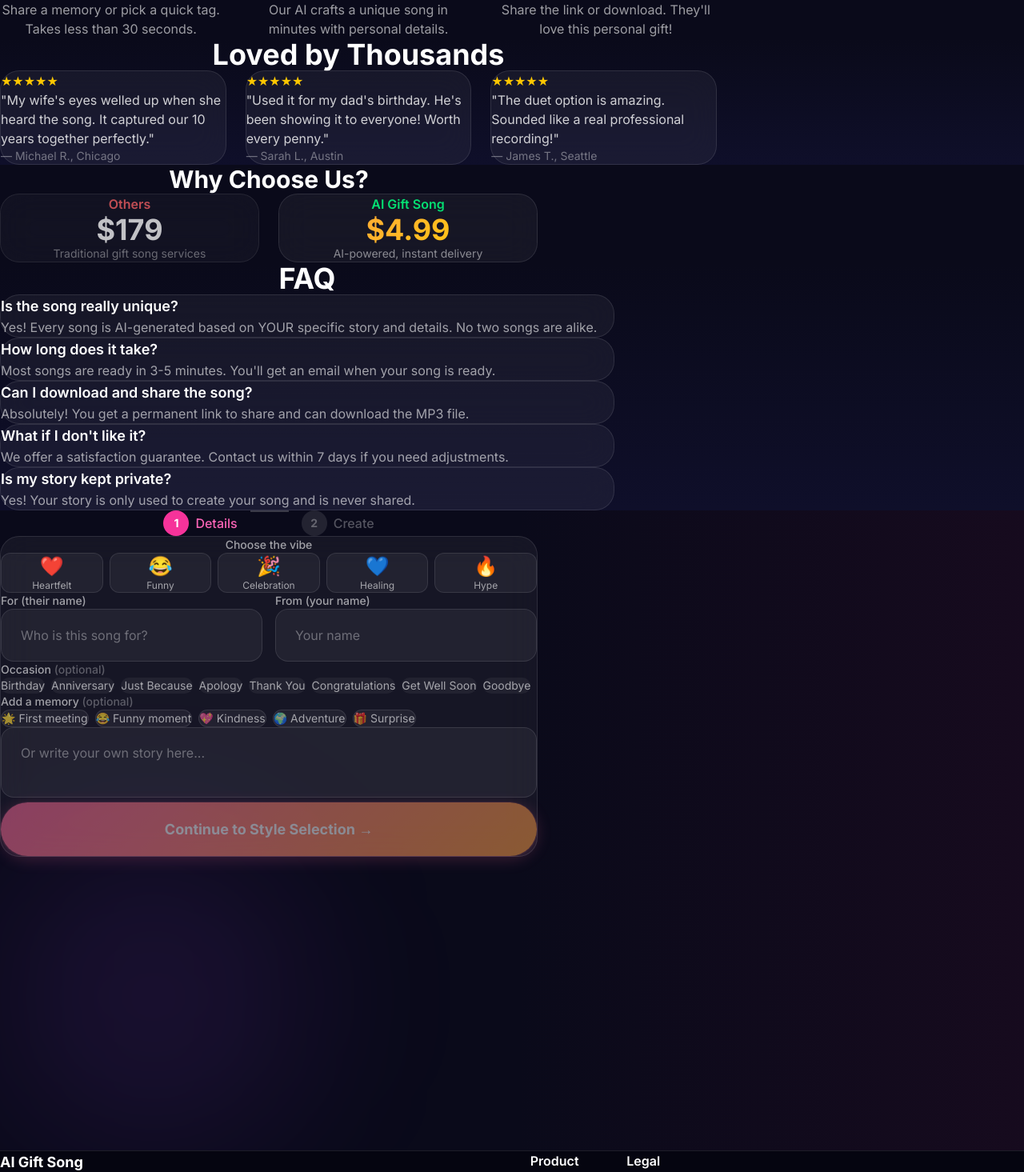
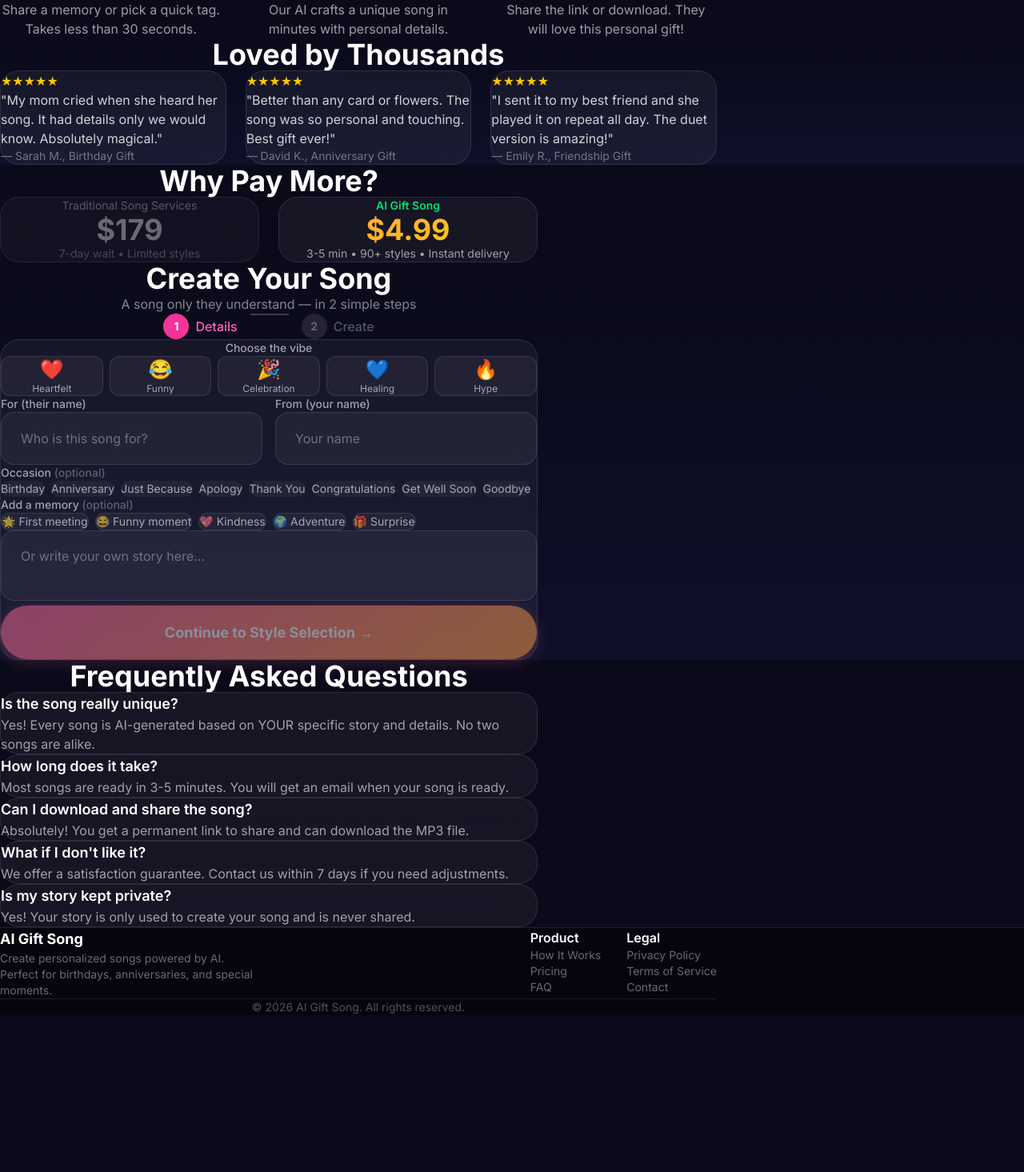
Before and after one commit to xiaohuzi-123/ai-gift-song, a React (Vite) app: page / in a window 1280 px wide. Shown: the part 932-2397 px from the top of the page at 80% size. After the commit the page ends 2201 px from the top, so only its background shows below. Built offline with nearby package versions, Linux system fonts and the light colour scheme.

Commit message:
fix: complete rewrite of Landing form - 2-step flow with proper navigation

```diff
--- a/src/pages/Landing.jsx
+++ b/src/pages/Landing.jsx
@@ -35,7 +35,7 @@ const quickStoryTags = [
 ];
 
 function Landing({ formData, onStartCreation, onEmotionSelect, onFormSubmit }) {
-  const [selectedEmotion, setSelectedEmotion] = useState(formData.emotion);
+  const selectedEmotion = formData.emotion || '';
   const activeHoliday = useMemo(() => getActiveHoliday(), []);
   const countdown = useMemo(() => getHolidayCountdown(activeHoliday), [activeHoliday]);
 
@@ -49,9 +49,8 @@ function Landing({ formData, onStartCreation, onEmotionSelect, onFormSubmit }) {
   });
   const [formStep, setFormStep] = useState(0);
 
-  const handleEmotionClick = (emotion) => {
-    setSelectedEmotion(emotion.id);
-    onEmotionSelect(emotion.id);
+  const handleEmotionClick = (emotionId) => {
+    onEmotionSelect(emotionId);
   };
 
   const handleFormChange = (field, value) => {
@@ -64,12 +63,19 @@ function Landing({ formData, onStartCreation, onEmotionSelect, onFormSubmit }) {
     handleFormChange('story', newText);
   };
 
+  const goToStep2 = () => {
+    setFormStep(1);
+  };
+
+  const goBackToStep1 = () => {
+    setFormStep(0);
+  };
+
   const handleSubmit = () => {
     onFormSubmit({ ...formValues, emotion: selectedEmotion });
   };
 
-  const isStep1Valid = () => selectedEmotion && formValues.recipientName.trim() && formValues.yourName.trim();
-  const isStep2Valid = () => formValues.voiceType && formValues.songStyle;
+  const isStep1Valid = selectedEmotion && formValues.recipientName.trim() && formValues.yourName.trim();
 
   return (
     <div className="relative">
@@ -93,6 +99,7 @@ function Landing({ formData, onStartCreation, onEmotionSelect, onFormSubmit }) {
           <h1 className="text-[clamp(3rem,10vw,8rem)] font-black tracking-tight leading-[0.9] gradient-text-hero">
             {activeHoliday.title}
           </h1>
+
           <p className="text-xl md:text-3xl text-white/80 font-light mt-8 max-w-2xl mx-auto leading-relaxed">
             {activeHoliday.subtitle}
           </p>
@@ -144,7 +151,7 @@ function Landing({ formData, onStartCreation, onEmotionSelect, onFormSubmit }) {
             <div className="text-center">
               <div className="w-16 h-16 mx-auto mb-4 rounded-full bg-gradient-to-br from-cyan-500 to-blue-500 flex items-center justify-center text-2xl font-bold">3</div>
               <h3 className="text-xl font-bold mb-2">Gift & Delight</h3>
-              <p className="text-white/60">Share the link or download. They'll love this personal gift!</p>
+              <p className="text-white/60">Share the link or download. They will love this personal gift!</p>
             </div>
           </div>
         </div>
@@ -156,73 +163,52 @@ function Landing({ formData, onStartCreation, onEmotionSelect, onFormSubmit }) {
           <h2 className="text-3xl md:text-4xl font-bold text-center mb-12">Loved by Thousands</h2>
           <div className="grid md:grid-cols-3 gap-6">
             <div className="glass-card p-6">
-              <div className="flex gap-1 text-yellow-400 mb-3">★★★★★</div>
-              <p className="text-white/80 mb-4">"My wife's eyes welled up when she heard the song. It captured our 10 years together perfectly."</p>
-              <p className="text-white/40 text-sm">— Michael R., Chicago</p>
+              <div className="text-yellow-400 mb-3">★★★★★</div>
+              <p className="text-white/80 mb-4">"My mom cried when she heard her song. It had details only we would know. Absolutely magical."</p>
+              <p className="text-white/40 text-sm">— Sarah M., Birthday Gift</p>
             </div>
             <div className="glass-card p-6">
-              <div className="flex gap-1 text-yellow-400 mb-3">★★★★★</div>
-              <p className="text-white/80 mb-4">"Used it for my dad's birthday. He's been showing it to everyone! Worth every penny."</p>
-              <p className="text-white/40 text-sm">— Sarah L., Austin</p>
+              <div className="text-yellow-400 mb-3">★★★★★</div>
+              <p className="text-white/80 mb-4">"Better than any card or flowers. The song was so personal and touching. Best gift ever!"</p>
+              <p className="text-white/40 text-sm">— David K., Anniversary Gift</p>
             </div>
             <div className="glass-card p-6">
-              <div className="flex gap-1 text-yellow-400 mb-3">★★★★★</div>
-              <p className="text-white/80 mb-4">"The duet option is amazing. Sounded like a real professional recording!"</p>
-              <p className="text-white/40 text-sm">— James T., Seattle</p>
+              <div className="text-yellow-400 mb-3">★★★★★</div>
+              <p className="text-white/80 mb-4">"I sent it to my best friend and she played it on repeat all day. The duet version is amazing!"</p>
+              <p className="text-white/40 text-sm">— Emily R., Friendship Gift</p>
             </div>
           </div>
         </div>
       </section>
 
       {/* Price Comparison */}
-      <section className="py-16 px-6 bg-[#0a0a1a]">
+      <section className="py-20 px-6 bg-[#0a0a1a]">
         <div className="max-w-2xl mx-auto text-center">
-          <h2 className="text-3xl font-bold mb-6">Why Choose Us?</h2>
-          <div className="grid grid-cols-2 gap-6">
-            <div className="glass-card p-6 border border-red-500/30 opacity-75">
-              <p className="text-red-400 font-semibold mb-2">Others</p>
-              <p className="text-4xl font-bold mb-2">$179</p>
-              <p className="text-white/50 text-sm">Traditional gift song services</p>
+          <h2 className="text-3xl md:text-4xl font-bold mb-12">Why Pay More?</h2>
+          <div className="flex flex-col md:flex-row gap-6 justify-center">
+            <div className="glass-card p-6 border border-red-500/30 opacity-75 flex-1">
+              <p className="text-white/40 text-sm mb-2">Traditional Song Services</p>
+              <p className="text-4xl font-bold text-white/50">$179</p>
+              <p className="text-white/30 text-sm mt-2">7-day wait • Limited styles</p>
             </div>
-            <div className="glass-card p-6 border border-green-500/50">
-              <p className="text-green-400 font-semibold mb-2">AI Gift Song</p>
+            <div className="glass-card p-6 border border-green-500/50 flex-1">
+              <p className="text-green-400 text-sm mb-2 font-semibold">AI Gift Song</p>
               <p className="text-4xl font-bold gradient-text">$4.99</p>
-              <p className="text-white/50 text-sm">AI-powered, instant delivery</p>
+              <p className="text-white/60 text-sm mt-2">3-5 min • 90+ styles • Instant delivery</p>
             </div>
           </div>
         </div>
       </section>
 
-      {/* FAQ */}
-      <section className="py-20 px-6 bg-gradient-to-b from-[#0a0a1a] to-[#0f0f2a]">
-        <div className="max-w-3xl mx-auto">
-          <h2 className="text-3xl md:text-4xl font-bold text-center mb-12">FAQ</h2>
-          <div className="space-y-4">
-            {[
-              { q: 'Is the song really unique?', a: 'Yes! Every song is AI-generated based on YOUR specific story and details. No two songs are alike.' },
-              { q: 'How long does it take?', a: "Most songs are ready in 3-5 minutes. You'll get an email when your song is ready." },
-              { q: 'Can I download and share the song?', a: 'Absolutely! You get a permanent link to share and can download the MP3 file.' },
-              { q: 'What if I don\'t like it?', a: 'We offer a satisfaction guarantee. Contact us within 7 days if you need adjustments.' },
-              { q: 'Is my story kept private?', a: 'Yes! Your story is only used to create your song and is never shared.' },
-            ].map((item, idx) => (
-              <div key={idx} className="glass-card p-6">
-                <h3 className="font-semibold text-lg mb-2">{item.q}</h3>
-                <p className="text-white/60">{item.a}</p>
-              </div>
-            ))}
-          </div>
-        </div>
-      </section>
-
-      {/* Creation Form Section - 2 Steps */}
-      <section id="creation-section" className="min-h-screen py-16 px-6 relative bg-[#0a0a1a]">
-        <div className="absolute inset-0 overflow-hidden">
-          <div className="absolute top-0 right-0 w-1/2 h-full bg-gradient-to-l from-pink-900/10 to-transparent" />
-          <div className="absolute bottom-0 left-0 w-96 h-96 bg-purple-500/10 rounded-full blur-[100px]" />
+      {/* Creation Form */}
+      <section id="emotions-section" className="py-20 px-6 bg-gradient-to-b from-[#0a0a1a] to-[#0f0f2a]">
+        <div className="max-w-2xl mx-auto">
+          <div className="text-center mb-10">
+            <h2 className="text-3xl md:text-4xl font-bold mb-3">Create Your Song</h2>
+            <p className="text-white/50">A song only they understand — in 2 simple steps</p>
           </div>
 
-        <div className="max-w-2xl mx-auto relative">
-          {/* Progress indicator */}
+          {/* Step indicator */}
           <div className="flex justify-center gap-4 mb-10">
             <div className={`flex items-center gap-2 ${formStep >= 0 ? 'text-pink-400' : 'text-white/30'}`}>
               <div className={`w-8 h-8 rounded-full flex items-center justify-center text-sm font-bold ${
@@ -241,9 +227,9 @@ function Landing({ formData, onStartCreation, onEmotionSelect, onFormSubmit }) {
 
           <div className="glass-card p-6 md:p-8">
 
-            {/* Step 0: Emotion + Names */}
+            {/* ============ STEP 1: Emotion + Names + Story ============ */}
             {formStep === 0 && (
-              <div className="space-y-6 animate-fade-in-up">
+              <div className="space-y-6">
                 {/* Emotion Selection */}
                 <div>
                   <label className="block text-sm font-medium text-white/60 mb-3 text-center">Choose the vibe</label>
@@ -251,7 +237,7 @@ function Landing({ formData, onStartCreation, onEmotionSelect, onFormSubmit }) {
                     {emotions.map((emotion) => (
                       <button
                         key={emotion.id}
-                        onClick={() => handleEmotionClick(emotion)}
+                        onClick={() => handleEmotionClick(emotion.id)}
                         className={`p-3 rounded-xl transition-all duration-300 text-center ${
                           selectedEmotion === emotion.id
                             ? 'bg-gradient-to-br ' + emotion.gradient + ' shadow-lg scale-105'
@@ -339,21 +325,21 @@ function Landing({ formData, onStartCreation, onEmotionSelect, onFormSubmit }) {
                 </div>
 
                 <button
-                  onClick={() => setFormStep(1)}
-                  disabled={!isStep1Valid()}
-                  className={`w-full btn-cta ${!isStep1Valid() ? 'opacity-50 cursor-not-allowed' : ''}`}
+                  onClick={goToStep2}
+                  disabled={!isStep1Valid}
+                  className={`w-full btn-cta ${!isStep1Valid ? 'opacity-50 cursor-not-allowed' : ''}`}
                 >
                   Continue to Style Selection →
                 </button>
               </div>
             )}
 
-            {/* Step 1: Voice + Style */}
+            {/* ============ STEP 2: Voice + Style + Submit ============ */}
             {formStep === 1 && (
-              <div className="space-y-6 animate-fade-in-up">
+              <div className="space-y-6">
                 <button
-                  onClick={() => setFormStep(0)}
-                  className="flex items-center gap-2 text-white/60 hover:text-white transition-colors"
+                  onClick={goBackToStep1}
+                  className="flex items-center gap-2 text-white/60 hover:text-white transition-colors mb-2"
                 >
                   ← Back
                 </button>
@@ -388,9 +374,9 @@ function Landing({ formData, onStartCreation, onEmotionSelect, onFormSubmit }) {
                   </div>
                 </div>
 
-                {/* Song Style */}
+                {/* Song Style - always show after voice is selected */}
                 {formValues.voiceType && (
-                  <div className="animate-fade-in-up">
+                  <div>
                     <label className="block text-sm font-medium text-white/60 mb-3 text-center">Select genre</label>
                     <div className="grid grid-cols-3 gap-2">
                       {songStyles.map((style) => (
@@ -411,25 +397,37 @@ function Landing({ formData, onStartCreation, onEmotionSelect, onFormSubmit }) {
                   </div>
                 )}
 
-                {/* Create Button */}
-                {formValues.voiceType && formValues.songStyle && (
-                  <div className="pt-2 animate-fade-in-up">
+                {/* Create Button - always show, disabled until valid */}
                 <button
                   onClick={handleSubmit}
-                      className="w-full btn-cta"
+                  disabled={!formValues.voiceType || !formValues.songStyle}
+                  className={`w-full btn-cta ${(!formValues.voiceType || !formValues.songStyle) ? 'opacity-50 cursor-not-allowed' : ''}`}
                 >
-                      <span className="flex items-center justify-center gap-2">
                   Create My Song ✨
-                        <svg className="w-5 h-5" fill="none" viewBox="0 0 24 24" stroke="currentColor">
-                          <path strokeLinecap="round" strokeLinejoin="round" strokeWidth={2} d="M14.752 11.168l-3.197-2.132A1 1 0 0010 9.87v4.263a1 1 0 001.555.832l3.197-2.132a1 1 0 000-1.664z" />
-                          <path strokeLinecap="round" strokeLinejoin="round" strokeWidth={2} d="M21 12a9 9 0 11-18 0 9 9 0 0118 0z" />
-                        </svg>
-                      </span>
                 </button>
               </div>
             )}
           </div>
-            )}
+        </div>
+      </section>
+
+      {/* FAQ */}
+      <section className="py-20 px-6 bg-[#0a0a1a]">
+        <div className="max-w-2xl mx-auto">
+          <h2 className="text-3xl md:text-4xl font-bold text-center mb-12">Frequently Asked Questions</h2>
+          <div className="space-y-4">
+            {[
+              { q: 'Is the song really unique?', a: 'Yes! Every song is AI-generated based on YOUR specific story and details. No two songs are alike.' },
+              { q: 'How long does it take?', a: "Most songs are ready in 3-5 minutes. You will get an email when your song is ready." },
+              { q: 'Can I download and share the song?', a: 'Absolutely! You get a permanent link to share and can download the MP3 file.' },
+              { q: 'What if I don\'t like it?', a: 'We offer a satisfaction guarantee. Contact us within 7 days if you need adjustments.' },
+              { q: 'Is my story kept private?', a: 'Yes! Your story is only used to create your song and is never shared.' },
+            ].map((item, idx) => (
+              <div key={idx} className="glass-card p-6">
+                <h3 className="font-semibold text-lg mb-2">{item.q}</h3>
+                <p className="text-white/60">{item.a}</p>
+              </div>
+            ))}
           </div>
         </div>
       </section>
@@ -462,7 +460,7 @@ function Landing({ formData, onStartCreation, onEmotionSelect, onFormSubmit }) {
             </div>
           </div>
           <div className="pt-8 border-t border-white/10 text-center text-white/30 text-sm">
-            © 2024 AI Gift Song. All rights reserved.
+            &copy; 2026 AI Gift Song. All rights reserved.
           </div>
         </div>
       </footer>
```
Lines whose indentation alone changed are shown as unchanged.
